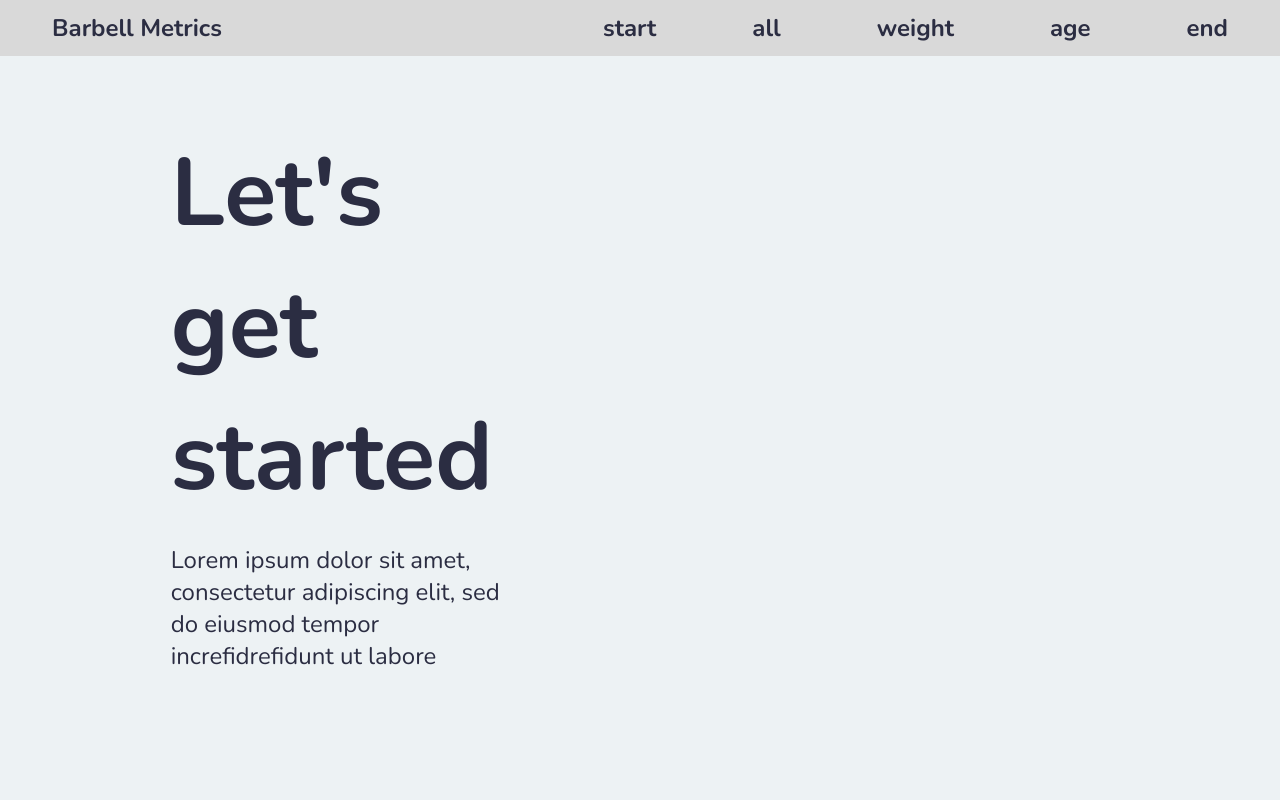
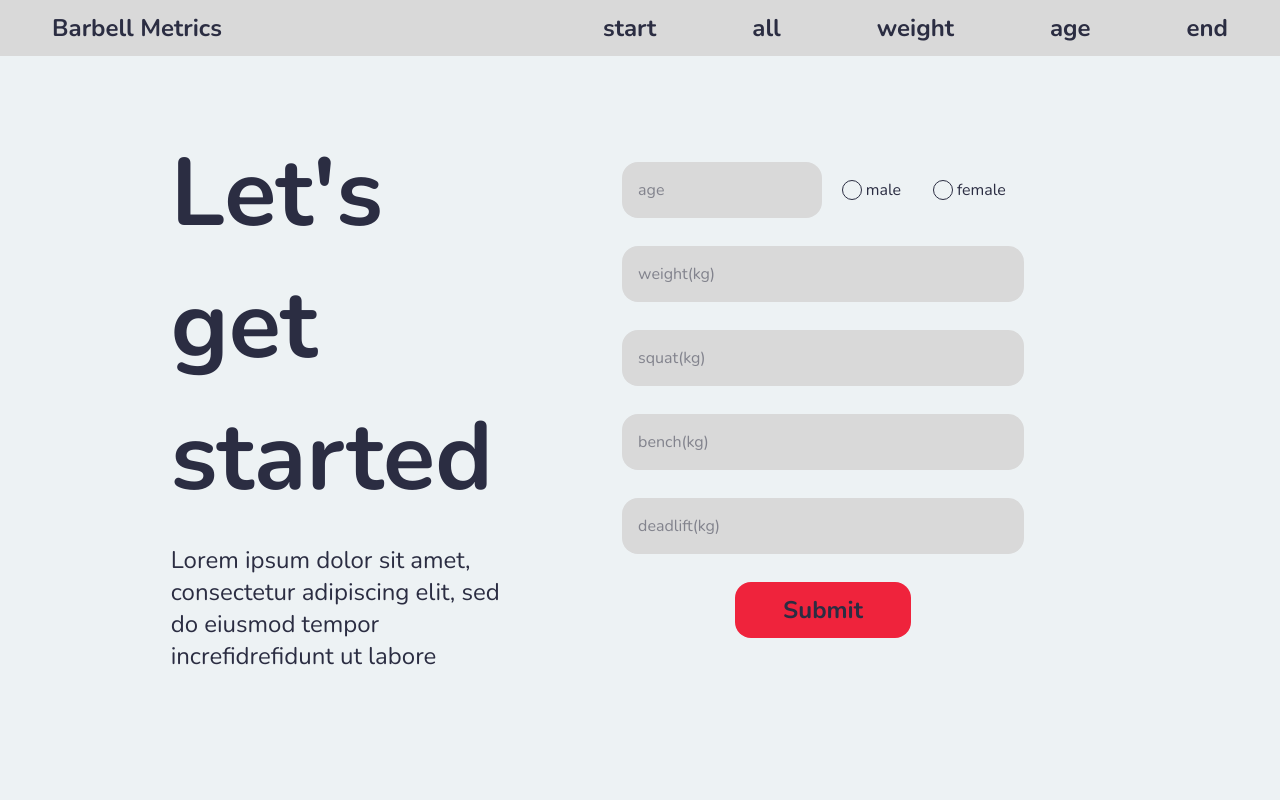
Before and after one commit to ZacharyTa/powerlifting-project, a Next.js app: page /compare in a window 1280 px wide. Shown: the top 800 px of the page. Built offline with nearby package versions, Linux system fonts and the light colour scheme.

Commit message:
finished front end of calculator

```diff
--- a/src/components/Button.jsx
+++ b/src/components/Button.jsx
@@ -1,15 +1,15 @@
 "use client";
 import { useRouter } from "next/navigation";
 
-const Button = ({ text, link, state, setState }) => {
+const Button = ({ name, link, state, setState }) => {
   const router = useRouter();
 
   return (
     <div
-      className="bg-power-red-100 hover:bg-power-red-200 text-power-black text-3xl font-bold py-5 w-fit px-10 items-center rounded-2xl cursor-pointer h-fit"
+      className="bg-power-red-100 hover:bg-power-red-200 text-power-black text-2xl font-bold py-3 w-fit px-12 items-center rounded-2xl cursor-pointer h-fit duration-300"
       onClick={() => (link ? router.push(`/${link}`) : setState(!state))}
     >
-      {text}
+      {name}
     </div>
   );
 };
--- a/src/components/Calculator.jsx
+++ b/src/components/Calculator.jsx
@@ -0,0 +1,26 @@
+"use client";
+import Input from "@/components/Input";
+import Button from "@/components/Button";
+import Radio from "@/components/Radio";
+import { SEX } from "@/data/calculator/Calculations";
+import { useState } from "react";
+const Calculator = () => {
+  const [current, setCurrent] = useState(null);
+
+  return (
+    <div className="flex flex-col gap-y-7 items-center">
+      <div className="flex flex-row gap-x-5">
+        <Input name="age" maxLength={3} />
+        <Radio options={SEX} current={current} setCurrent={setCurrent} />
+      </div>
+      <Input name="weight(kg)" maxLength={4} />
+      <Input name="squat(kg)" maxLength={4} />
+      <Input name="bench(kg)" maxLength={4} />
+      <Input name="deadlift(kg)" maxLength={4} />
+
+      <Button name="Submit" />
+    </div>
+  );
+};
+
+export default Calculator;
--- a/src/components/Input.jsx
+++ b/src/components/Input.jsx
@@ -2,15 +2,13 @@
 
 const Input = ({ name, data, setData, maxLength }) => {
   return (
-    <div>
     <input
-        className="bg-power-gray rounded-2xl p-4 placeholder:text-power-black/50"
+      className="bg-power-gray rounded-2xl p-4 placeholder:text-power-black/50 w-full"
       placeholder={name}
       pattern="[0-9]*"
       maxLength={maxLength}
       onChange={(e) => setData({ ...data, [name]: e.target.value })}
     />
-    </div>
   );
 };
 
--- /dev/null
+++ b/src/components/Radio.jsx
@@ -0,0 +1,24 @@
+const Radio = ({ options, current, setCurrent }) => {
+  return (
+    <div className="grid grid-cols-2 w-full">
+      {options.map((option, index) => (
+        <div
+          className="flex items-center whitespace-nowrap hover:cursor-pointer"
+          key={index}
+          onClick={() => setCurrent(option)}
+        >
+          <div className="rounded-full w-5 border-black border aspect-square bg-transparent p-0.5 mr-1">
+            <div
+              className={`rounded-full w-full aspect-square duration-100 ${
+                current === option ? "bg-power-red-100" : "bg-transparent"
+              }`}
+            />
+          </div>
+          {option}
+        </div>
+      ))}
+    </div>
+  );
+};
+
+export default Radio;
--- a/src/components/Select.jsx
+++ /dev/null
@@ -1,36 +0,0 @@
-"use client";
-import React from "react";
-import Dropdown from "react-bootstrap/Dropdown";
-import { useState } from "react";
-import { MdOutlineKeyboardArrowDown } from "react-icons/md";
-
-const Select = ({ options, current, setCurrent, title }) => {
-  const [show, setShow] = useState(false);
-  return (
-    <Dropdown onToggle={() => setShow(!show)}>
-      <Dropdown.Toggle className="bg-power-gray !rounded-xl text-power-black/50 p-4 !w-full text-left text-lg flex items-center justify-between">
-        {!current && title}
-        {current && <div className="text-power-black">{current}</div>}
-        <MdOutlineKeyboardArrowDown
-          className={`${show && "rotate-180"} text-3xl`}
-        />
-      </Dropdown.Toggle>
-      {show && (
-        <Dropdown.Menu className="!bg-power-gray !rounded-xl !p-1 !w-full">
-          {options &&
-            options.map((option, index) => (
-              <Dropdown.Item
-                key={index}
-                className="flex hover:bg-power-gray py-3 px-4"
-                onClick={() => setCurrent(option)}
-              >
-                {option}
-              </Dropdown.Item>
-            ))}
-        </Dropdown.Menu>
-      )}
-    </Dropdown>
-  );
-};
-
-export default Select;
--- /dev/null
+++ b/src/components/compare/Graph.jsx
@@ -0,0 +1,5 @@
+const Graph = () => {
+  return <div>Graph</div>;
+};
+
+export default Graph;
--- a/src/components/compare/Page.jsx
+++ b/src/components/compare/Page.jsx
@@ -1,3 +1,5 @@
+import Calculator from "@/components/Calculator";
+
 const Page = ({ title, id, description }) => {
   return (
     <div
@@ -8,7 +10,9 @@ const Page = ({ title, id, description }) => {
         <div className="text-8xl font-bold mb-5 leading-snug">{title}</div>
         <div>{description}</div>
       </div>
-      <div></div>
+      <div className="col-span-2">
+        <Calculator />
+      </div>
     </div>
   );
 };
--- /dev/null
+++ b/src/components/compare/Percentage.jsx
@@ -0,0 +1,5 @@
+const Percentage = () => {
+  return <div className="flex flex-col">af</div>;
+};
+
+export default Percentage;
--- /dev/null
+++ b/src/components/compare/Stats.jsx
@@ -0,0 +1,5 @@
+const Stats = () => {
+  return <div className="flex flex-col">af</div>;
+};
+
+export default Stats;
--- /dev/null
+++ b/src/data/calculator/Calculations.js
@@ -0,0 +1,10 @@
+export const SEX = ["male", "female"];
+
+export const ATTRIBUTES = {
+  age: "",
+  sex: "",
+  weight: "",
+  squat: "",
+  bench: "",
+  deadlift: "",
+};
--- a/src/data/forms/Information.js
+++ /dev/null
@@ -1,3 +0,0 @@
-export const DIVISIONS = ["Raw Bench", "Raw FP", "Raw Classic FP", "Equipped"];
-
-export const UNITS = ["LB", "KG"];
```
Lines whose indentation alone changed are shown as unchanged.
